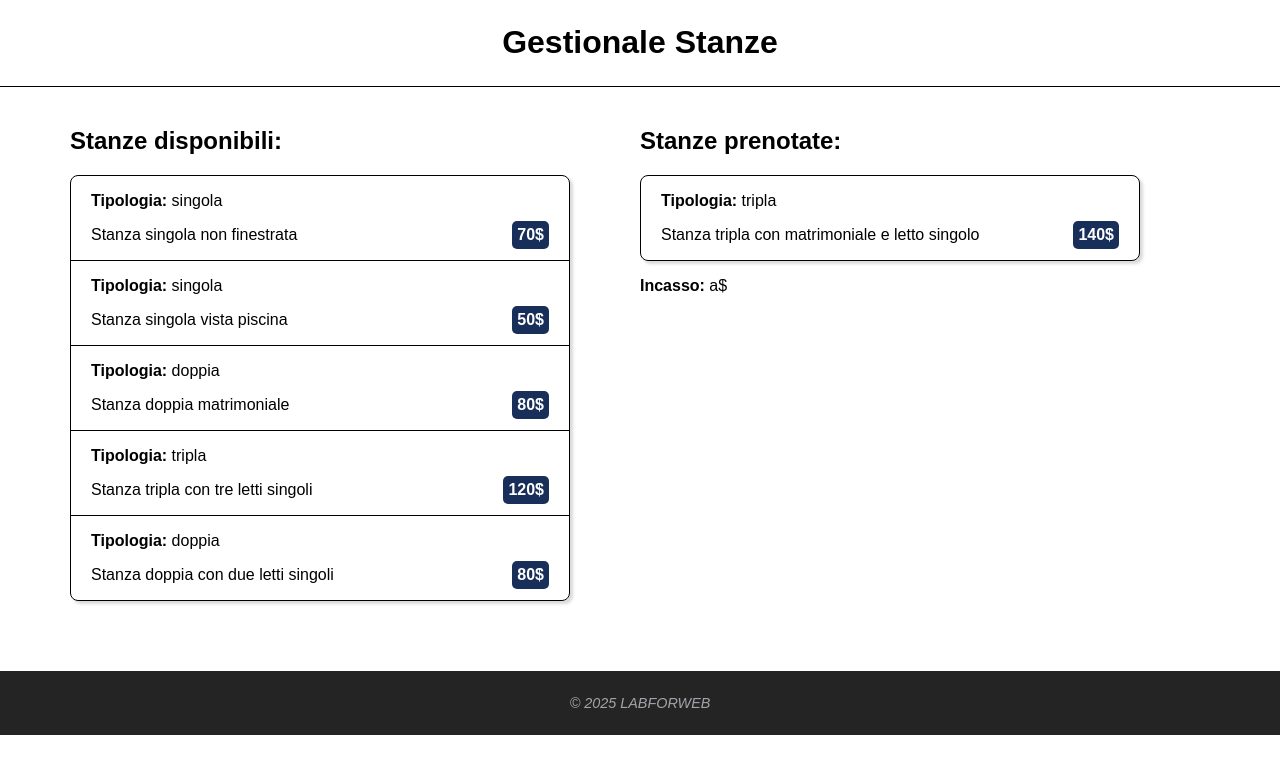
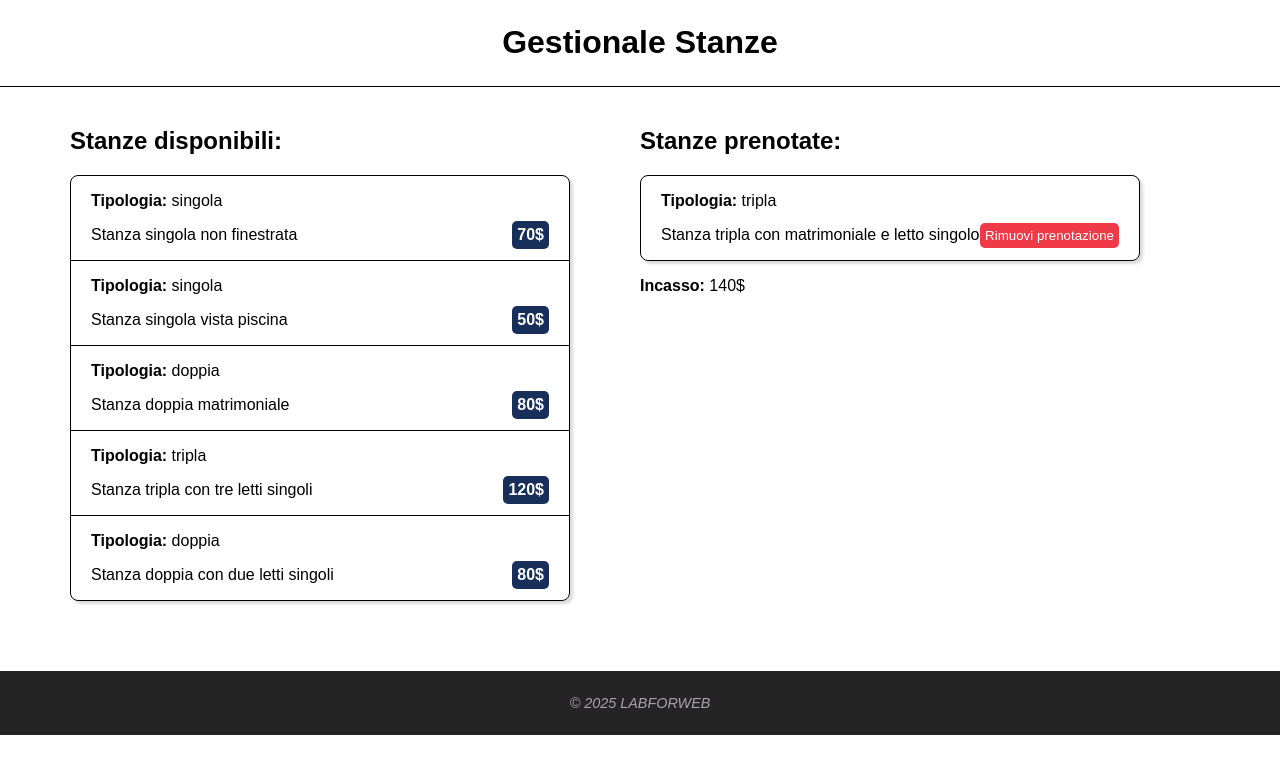
Before and after one commit to LPSimee/Stop-Code-Modulo-5, an Angular app in the folder 1-gestione-stanze/: page / in a window 1280 px wide. Both pictures are taken after a click on the element 320 px from the left and 473 px from the top of the page. Shown: the top 774 px of the page. Built offline with nearby package versions, Linux system fonts and the light colour scheme.

Commit message:
feat(app comp): added "cancelReservation" method

```diff
--- a/1-gestione-stanze/src/app/app.component.html
+++ b/1-gestione-stanze/src/app/app.component.html
@@ -26,18 +26,23 @@
         <!-- Reserved rooms -->
         <h2>Stanze prenotate:</h2>
         <div class="room-ctn">
-            <ng-container *ngFor="let room of reservedRooms">
+            <ng-container *ngFor="let room of reservedRooms; let i = index">
                 <div class="room-item" *ngIf="room.disponibile">
                     <div>
                         <p><strong>Tipologia: </strong>{{ room.tipologia }}</p>
                         <p>{{ room.descrizione }}</p>
                     </div>
-                    <div class="room-price">{{ room.prezzo }}$</div>
+                    <button
+                        class="remove-room"
+                        (click)="cancelReservation(room.id, index)"
+                    >
+                        Rimuovi prenotazione
+                    </button>
                 </div>
             </ng-container>
         </div>
 
-        <p><strong>Incasso: </strong>a$</p>
+        <p><strong>Incasso: </strong>{{ totalPrice }}$</p>
     </div>
 </main>
 <app-footer></app-footer>
--- a/1-gestione-stanze/src/app/app.component.scss
+++ b/1-gestione-stanze/src/app/app.component.scss
@@ -29,6 +29,17 @@ main {
             border-radius: 5px;
         }
 
+        .remove-room {
+            background-color: #f03a47;
+            color: white;
+            padding: 5px;
+            border-radius: 5px;
+            border: none;
+            &:hover {
+                background-color: #f03a47;
+            }
+        }
+
         &:last-of-type {
             border-bottom: none;
         }
--- a/1-gestione-stanze/src/app/app.component.ts
+++ b/1-gestione-stanze/src/app/app.component.ts
@@ -70,12 +70,19 @@ export class AppComponent {
 
     totalPrice: number = 0;
 
-    reserveRoom(id: number, index: number) {
-        // this.totalPrice += priceTag;
-
+    reserveRoom(id: number, index: number): void {
         let selectedRoom = this.roomList.find(room => room.id == id);
         this.totalPrice += selectedRoom.prezzo;
         this.reservedRooms.push(selectedRoom);
         this.roomList.splice(index, 1);
     }
+
+    cancelReservation(id: number, index: number): void {
+        console.log(this.reservedRooms)
+        let canceledRoom = this.reservedRooms.find(room => room.id == id);
+        this.totalPrice -= canceledRoom.prezzo;
+        this.reservedRooms.splice(index, 1);
+        this.roomList.splice(index, 0, canceledRoom);
+        console.log(this.totalPrice)
+    }
 }
```
